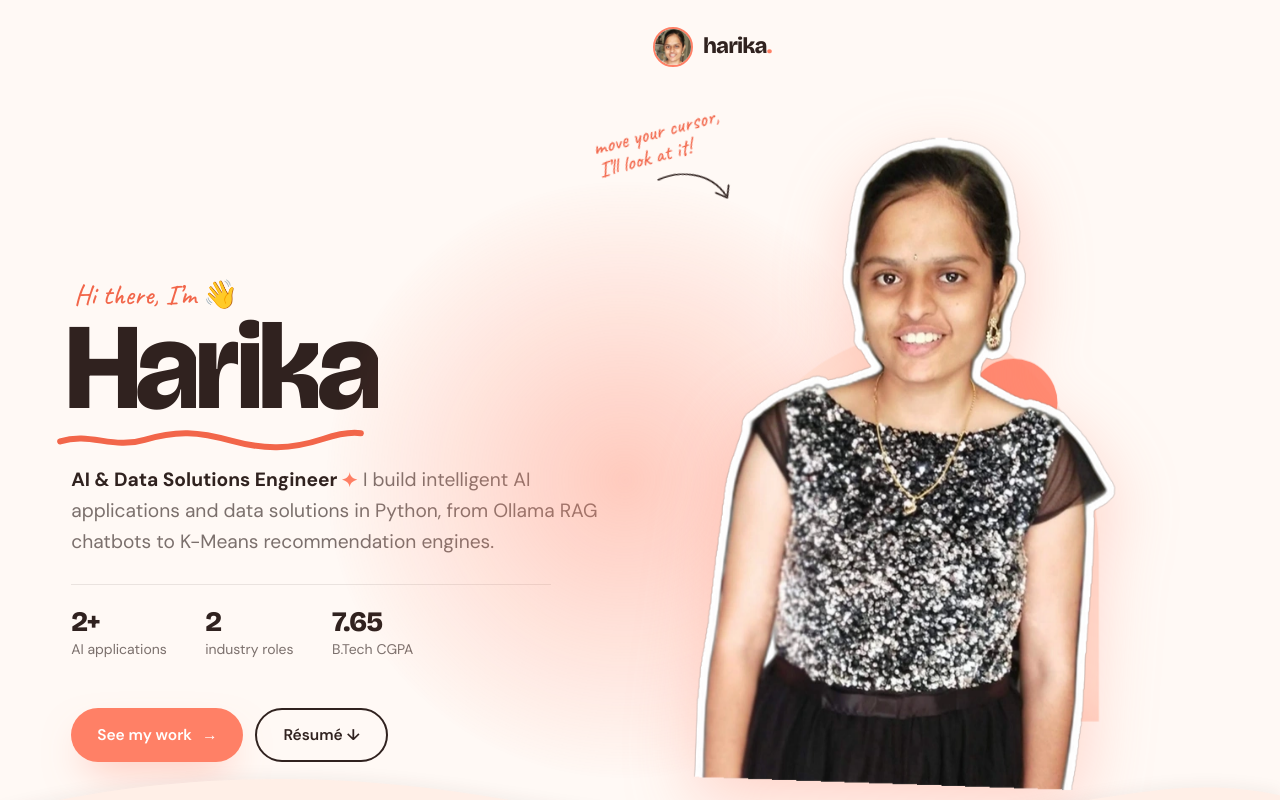
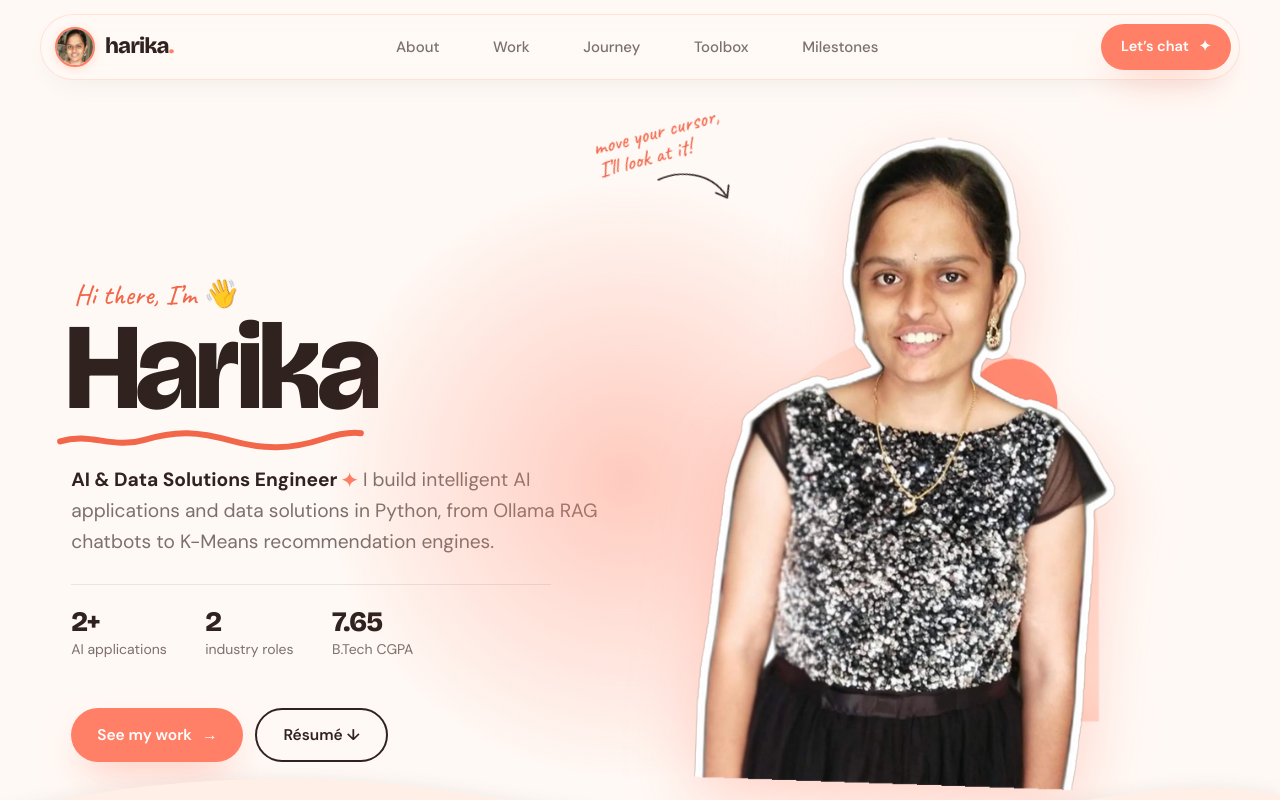
Before and after one commit to HarikaMallavarapu/portfolio, a React (Vite) app: page / in a window 1280 px wide. Shown: the top 800 px of the page. Built offline with nearby package versions, Linux system fonts and the light colour scheme.

Commit message:
Fix navbar alignment, add active indicator and enhance animations

```diff
--- a/src/components/Hero.jsx
+++ b/src/components/Hero.jsx
@@ -58,7 +58,7 @@ export default function Hero({ ready }) {
     <section className="hero" id="top" ref={root}>
       <div className="hr-grid">
         <div className="hr-copy">
-          <p className="hr-hello hand">Hi there, I’m <span aria-hidden="true">👋</span></p>
+          <p className="hr-hello hand">Hi there, I’m <span className="hr-wave-hand" aria-hidden="true">👋</span></p>
           <h1 className="hr-name">
             <span className="hr-name-text">{profile.name.split('').map((c, i) => <span className="ch-mask" key={i}><span className="ch">{c}</span></span>)}</span>
             <Squiggle />
--- a/src/components/Nav.jsx
+++ b/src/components/Nav.jsx
@@ -2,36 +2,119 @@ import { useEffect, useRef, useState } from 'react'
 import { gsap, goTo } from '../lib/motion'
 import { profile } from '../data'
 
-const links = [['About', '#about'], ['Work', '#work'], ['Journey', '#journey'], ['Toolbox', '#skills'], ['Milestones', '#milestones']]
+const links = [
+  ['About', '#about'],
+  ['Work', '#work'],
+  ['Journey', '#journey'],
+  ['Toolbox', '#skills'],
+  ['Milestones', '#milestones']
+]
 
 export default function Nav({ ready }) {
   const ref = useRef(null)
   const [open, setOpen] = useState(false)
   const [scrolled, setScrolled] = useState(false)
+  const [active, setActive] = useState('#top')
 
   useEffect(() => {
-    if (ready) gsap.from(ref.current, { y: -80, opacity: 0, duration: 1.1, delay: 0.3 })
+    if (ready) {
+      gsap.fromTo(
+        ref.current,
+        { y: -80, opacity: 0 },
+        { y: 0, opacity: 1, duration: 1.1, delay: 0.2, ease: 'power3.out' }
+      )
+    }
+
     const onScroll = () => {
-      setScrolled(window.scrollY > 30)
+      setScrolled(window.scrollY > 25)
+
+      // Section active detection
+      const scrollPos = window.scrollY + 120
+      const sectionIds = ['#top', '#about', '#work', '#journey', '#skills', '#milestones', '#contact']
+      for (let i = sectionIds.length - 1; i >= 0; i--) {
+        const id = sectionIds[i]
+        const el = document.querySelector(id)
+        if (el && el.offsetTop <= scrollPos) {
+          setActive(id)
+          break
+        }
+      }
     }
+
     window.addEventListener('scroll', onScroll, { passive: true })
+    onScroll()
     return () => window.removeEventListener('scroll', onScroll)
   }, [ready])
 
-  const go = (e, h) => { e.preventDefault(); setOpen(false); goTo(h) }
+  const go = (e, h) => {
+    e.preventDefault()
+    setOpen(false)
+    goTo(h)
+  }
+
   return (
-    <header className={`nav ${open ? 'is-open' : ''} ${scrolled ? 'is-scrolled' : ''}`} ref={ref}>
-      <a href="#top" className="nav-brand" onClick={(e) => go(e, '#top')}>
-        <img src={profile.avatar} alt="" />
-        <span>{profile.name.toLowerCase()}<em>.</em></span>
-      </a>
-      <nav className="nav-links" aria-label="Primary">
-        {links.map(([l, h]) => <a key={h} href={h} onClick={(e) => go(e, h)}>{l}</a>)}
-      </nav>
-      <a href="#contact" className="btn btn-coral nav-cta" onClick={(e) => go(e, '#contact')}>Let’s chat <span>✦</span></a>
-      <button className="nav-burger" onClick={() => setOpen((o) => !o)} aria-expanded={open} aria-label="Menu"><i /><i /></button>
-      <div className="nav-sheet">
-        {links.concat([['Contact', '#contact']]).map(([l, h]) => <a key={h} href={h} onClick={(e) => go(e, h)}>{l}</a>)}
+    <header className="nav-wrap" ref={ref}>
+      <div className={`nav ${open ? 'is-open' : ''} ${scrolled ? 'is-scrolled' : ''}`}>
+        <div className="nav-bar">
+          <a href="#top" className="nav-brand" onClick={(e) => go(e, '#top')}>
+            <img src={profile.avatar} alt={profile.name} />
+            <span>{profile.name.toLowerCase()}<em>.</em></span>
+          </a>
+
+          <nav className="nav-links" aria-label="Primary">
+            {links.map(([l, h]) => (
+              <a
+                key={h}
+                href={h}
+                className={active === h ? 'is-active' : ''}
+                onClick={(e) => go(e, h)}
+              >
+                <span>{l}</span>
+              </a>
+            ))}
+          </nav>
+
+          <div className="nav-actions">
+            <a
+              href="#contact"
+              className="btn btn-coral nav-cta"
+              onClick={(e) => go(e, '#contact')}
+            >
+              Let’s chat <span>✦</span>
+            </a>
+            <button
+              className={`nav-burger ${open ? 'is-active' : ''}`}
+              onClick={() => setOpen((o) => !o)}
+              aria-expanded={open}
+              aria-label="Toggle navigation menu"
+            >
+              <span className="burger-line line-1" />
+              <span className="burger-line line-2" />
+            </button>
+          </div>
+        </div>
+
+        <div className={`nav-sheet ${open ? 'is-open' : ''}`} aria-hidden={!open}>
+          <div className="nav-sheet-links">
+            {links.map(([l, h]) => (
+              <a
+                key={h}
+                href={h}
+                className={active === h ? 'is-active' : ''}
+                onClick={(e) => go(e, h)}
+              >
+                {l}
+              </a>
+            ))}
+            <a
+              href="#contact"
+              className="btn btn-coral nav-sheet-cta"
+              onClick={(e) => go(e, '#contact')}
+            >
+              Let’s chat <span>✦</span>
+            </a>
+          </div>
+        </div>
       </div>
     </header>
   )
--- a/src/styles/global.css
+++ b/src/styles/global.css
@@ -51,10 +51,13 @@ ol, ul { list-style: none; }
 
 .btn {
   display: inline-flex; align-items: center; gap: 10px; height: 54px; padding: 0 26px; border-radius: 99px;
-  font-weight: 600; font-size: 15.5px; transition: background 0.35s, color 0.35s, transform 0.35s cubic-bezier(0.34, 1.56, 0.64, 1), box-shadow 0.35s, border-color 0.35s;
-  position: relative; overflow: hidden;
+  font-weight: 600; font-size: 15.5px; transition: background 0.3s, color 0.3s, transform 0.3s cubic-bezier(0.34, 1.56, 0.64, 1), box-shadow 0.3s, border-color 0.3s;
+  position: relative; overflow: hidden; cursor: pointer; user-select: none;
 }
 .btn:hover { transform: translateY(-3px) scale(1.02); }
+.btn:active { transform: translateY(1px) scale(0.98); }
+.btn span { display: inline-block; transition: transform 0.25s ease; }
+.btn:hover span { transform: translateX(4px); }
 .btn-coral { background: var(--coral); color: var(--white); box-shadow: var(--shadow-coral); }
 .btn-coral:hover { background: var(--ink); box-shadow: 0 18px 40px -14px rgba(48, 34, 31, 0.45); }
 .btn-coral::after {
@@ -81,38 +84,135 @@ ol, ul { list-style: none; }
 .ld-bar i { display: block; height: 100%; background: var(--coral); transform-origin: 0 50%; border-radius: inherit; }
 
 /* ═════════ Nav ═════════ */
+.nav-wrap {
+  position: fixed; top: 14px; left: 0; right: 0; z-index: 100;
+  display: flex; justify-content: center; padding-inline: clamp(12px, 3vw, 24px);
+  pointer-events: none; width: 100%; box-sizing: border-box;
+}
+
 .nav {
-  position: fixed; z-index: 100; top: 14px; left: 50%; translate: -50% 0; width: min(1200px, calc(100% - 24px));
-  display: flex; align-items: center; gap: 24px; height: 66px; padding: 0 10px 0 12px; border-radius: 99px;
-  border: 1px solid transparent; transition: background 0.4s, box-shadow 0.4s, border-color 0.4s, transform 0.3s;
+  pointer-events: auto; width: 100%; max-width: 1200px; border-radius: 99px;
+  background: rgba(255, 249, 245, 0.85); backdrop-filter: blur(18px) saturate(1.4); -webkit-backdrop-filter: blur(18px) saturate(1.4);
+  border: 1px solid rgba(255, 128, 102, 0.2); box-shadow: 0 10px 30px -12px rgba(48, 34, 31, 0.08);
+  transition: background 0.35s ease, box-shadow 0.35s ease, border-color 0.35s ease, border-radius 0.35s ease;
+  box-sizing: border-box;
 }
-.nav.is-open, .nav.is-scrolled {
-  background: rgba(255, 249, 245, 0.9);
-  backdrop-filter: blur(18px) saturate(1.4);
-  -webkit-backdrop-filter: blur(18px) saturate(1.4);
-  border-color: rgba(255, 128, 102, 0.22);
+
+.nav.is-scrolled {
+  background: rgba(255, 249, 245, 0.94); border-color: rgba(255, 128, 102, 0.28);
   box-shadow: 0 16px 36px -12px rgba(48, 34, 31, 0.12);
 }
-.nav-brand { display: inline-flex; align-items: center; gap: 10px; font-family: var(--display); font-weight: 800; font-size: 22px; letter-spacing: -0.04em; margin-right: auto; }
-.nav-brand img { width: 40px; height: 40px; border-radius: 50%; object-fit: cover; border: 2px solid var(--coral); }
+
+.nav.is-open {
+  border-radius: 28px; background: rgba(255, 249, 245, 0.98);
+  box-shadow: 0 20px 45px -10px rgba(48, 34, 31, 0.16);
+}
+
+.nav-bar {
+  display: flex; align-items: center; justify-content: space-between;
+  height: 64px; padding: 0 8px 0 14px; width: 100%; box-sizing: border-box;
+}
+
+.nav-brand {
+  display: inline-flex; align-items: center; gap: 10px; font-family: var(--display);
+  font-weight: 800; font-size: 22px; letter-spacing: -0.04em; color: var(--ink);
+  text-decoration: none; flex-shrink: 0; transition: transform 0.25s ease;
+}
+.nav-brand:hover { transform: scale(1.02); }
+.nav-brand img {
+  width: 40px; height: 40px; border-radius: 50%; object-fit: cover;
+  border: 2px solid var(--coral); box-shadow: 0 2px 8px rgba(255, 128, 102, 0.25);
+}
 .nav-brand em { color: var(--coral); font-style: normal; }
-.nav-links { display: flex; gap: 26px; font-weight: 500; color: var(--muted); }
-.nav-links a { position: relative; transition: color 0.3s; }
-.nav-links a::after { content: ''; position: absolute; left: 50%; bottom: -8px; width: 5px; height: 5px; border-radius: 50%; background: var(--coral); transform: translateX(-50%) scale(0); transition: transform 0.35s var(--ease); }
-.nav-links a:hover { color: var(--ink); }
-.nav-links a:hover::after { transform: translateX(-50%) scale(1); }
-.nav-cta { height: 46px; padding: 0 20px; font-size: 15px; }
-.nav-burger { display: none; width: 46px; height: 46px; border-radius: 50%; background: var(--coral); flex-direction: column; align-items: center; justify-content: center; gap: 5px; }
-.nav-burger i { width: 16px; height: 2px; border-radius: 2px; background: var(--white); transition: transform 0.35s var(--ease); }
-.is-open .nav-burger i:first-child { transform: translateY(3.5px) rotate(45deg); }
-.is-open .nav-burger i:last-child { transform: translateY(-3.5px) rotate(-45deg); }
-.nav-sheet { display: none; }
+
+.nav-links {
+  display: flex; align-items: center; gap: clamp(14px, 2vw, 28px); margin: 0; padding: 0; list-style: none;
+}
+
+.nav-links a {
+  position: relative; display: inline-flex; align-items: center; padding: 8px 14px; border-radius: 99px;
+  font-weight: 500; font-size: 15px; color: var(--muted); text-decoration: none;
+  transition: color 0.25s ease, background 0.25s ease, transform 0.25s ease;
+}
+.nav-links a:hover {
+  color: var(--ink); background: rgba(255, 128, 102, 0.08); transform: translateY(-1px);
+}
+.nav-links a.is-active {
+  color: var(--ink); font-weight: 700; background: rgba(255, 128, 102, 0.12);
+}
+.nav-links a::after {
+  content: ''; position: absolute; bottom: 2px; left: 50%; width: 5px; height: 5px;
+  border-radius: 50%; background: var(--coral); transform: translateX(-50%) scale(0);
+  transition: transform 0.3s cubic-bezier(0.34, 1.56, 0.64, 1);
+}
+.nav-links a.is-active::after, .nav-links a:hover::after {
+  transform: translateX(-50%) scale(1);
+}
+
+.nav-actions {
+  display: flex; align-items: center; gap: 8px; flex-shrink: 0;
+}
+
+.nav-cta { height: 46px; padding: 0 20px; font-size: 14.5px; font-weight: 600; }
+
+.nav-burger {
+  display: none; width: 44px; height: 44px; border-radius: 50%; background: var(--coral);
+  border: none; cursor: pointer; flex-direction: column; align-items: center; justify-content: center;
+  gap: 5px; padding: 0; box-shadow: 0 4px 12px rgba(255, 128, 102, 0.35);
+  transition: transform 0.25s ease, background 0.25s ease;
+}
+.nav-burger:hover { transform: scale(1.05); }
+.nav-burger:active { transform: scale(0.95); }
+.burger-line {
+  display: block; width: 18px; height: 2px; border-radius: 2px; background: var(--white);
+  transition: transform 0.3s cubic-bezier(0.16, 1, 0.3, 1), opacity 0.3s ease;
+}
+.nav-burger.is-active .line-1 { transform: translateY(3.5px) rotate(45deg); }
+.nav-burger.is-active .line-2 { transform: translateY(-3.5px) rotate(-45deg); }
+
+/* Mobile sheet drawer */
+.nav-sheet {
+  display: block; max-height: 0; opacity: 0; overflow: hidden;
+  transition: max-height 0.45s cubic-bezier(0.16, 1, 0.3, 1), opacity 0.35s ease, padding 0.35s ease;
+}
+.nav-sheet.is-open {
+  max-height: 380px; opacity: 1; padding: 10px 16px 18px; border-top: 1px solid var(--line);
+}
+.nav-sheet-links {
+  display: flex; flex-direction: column; gap: 4px;
+}
+.nav-sheet-links a {
+  font-family: var(--display); font-weight: 700; font-size: 20px; letter-spacing: -0.02em;
+  padding: 10px 12px; color: var(--ink); border-radius: 12px; text-decoration: none;
+  transition: background 0.2s ease, color 0.2s ease;
+}
+.nav-sheet-links a:hover, .nav-sheet-links a.is-active {
+  background: rgba(255, 128, 102, 0.12); color: var(--coral-d);
+}
+.nav-sheet-cta {
+  margin-top: 10px; width: 100%; justify-content: center; height: 48px;
+}
 
 /* ═════════ Hero ═════════ */
 .hero { position: relative; padding-top: 110px; padding-bottom: 40px; overflow: hidden; }
 .hero::before {
   content: ''; position: absolute; inset: 0; z-index: -1; pointer-events: none;
   background: radial-gradient(60vw 50vh at 85% 30%, rgba(255, 229, 217, 0.9), transparent 70%), radial-gradient(40vw 40vh at 0% 100%, rgba(255, 211, 194, 0.5), transparent 70%);
+  animation: ambient-drift 20s ease-in-out infinite alternate;
+}
+@keyframes ambient-drift {
+  0%, 100% { transform: translate(0, 0) scale(1); }
+  50% { transform: translate(2vw, 2vh) scale(1.05); }
+}
+@keyframes wave-hand {
+  0%, 100% { transform: rotate(0deg); }
+  20% { transform: rotate(14deg); }
+  40% { transform: rotate(-10deg); }
+  60% { transform: rotate(14deg); }
+  80% { transform: rotate(-4deg); }
+}
+.hr-wave-hand {
+  display: inline-block; transform-origin: 70% 70%; animation: wave-hand 2.2s ease-in-out infinite;
 }
 .hr-grid { max-width: 1240px; margin: 0 auto; padding-inline: var(--gx); display: grid; grid-template-columns: minmax(0, 0.95fr) minmax(0, 1.05fr); gap: 2vw; align-items: end; min-height: calc(100svh - 110px); }
 .hr-hello { font-size: clamp(26px, 2.2vw, 34px); color: var(--coral-d); line-height: 1; margin: 0 0 4px 0.1em; }
@@ -360,20 +460,16 @@ ol, ul { list-style: none; }
 .foot button:hover { color: var(--coral-d); }
 
 /* ═════════ Responsive ═════════ */
-@media (max-width: 1000px) {
+@media (max-width: 960px) {
   .nums { grid-template-columns: 1fr 1fr; row-gap: 44px; }
   .ms-wall { grid-template-columns: repeat(2, 1fr); }
   .nav-links { display: none; }
+  .nav-cta { display: none; }
+  .nav-burger { display: flex; }
   .wk-cards { grid-template-columns: 1fr; max-width: 520px; margin-inline: auto; }
 }
 @media (max-width: 760px) {
   .num-val { font-size: 48px; }
-  .nav-cta { display: none; }
-  .nav-burger { display: flex; }
-  .nav { flex-wrap: wrap; height: auto; min-height: 62px; border-radius: 30px; }
-  .nav-sheet { display: flex; flex-direction: column; width: 100%; max-height: 0; overflow: hidden; transition: max-height 0.5s var(--ease); }
-  .is-open .nav-sheet { max-height: 360px; padding-bottom: 10px; }
-  .nav-sheet a { font-family: var(--display); font-weight: 800; font-size: 28px; letter-spacing: -0.03em; padding: 8px 10px; border-top: 1px solid var(--line); }
   .hero { padding-top: 96px; }
   .hr-grid { grid-template-columns: 1fr; min-height: 0; gap: 10px; }
   .hr-name { font-size: 24vw; margin: 10px 0 18px; }
```
